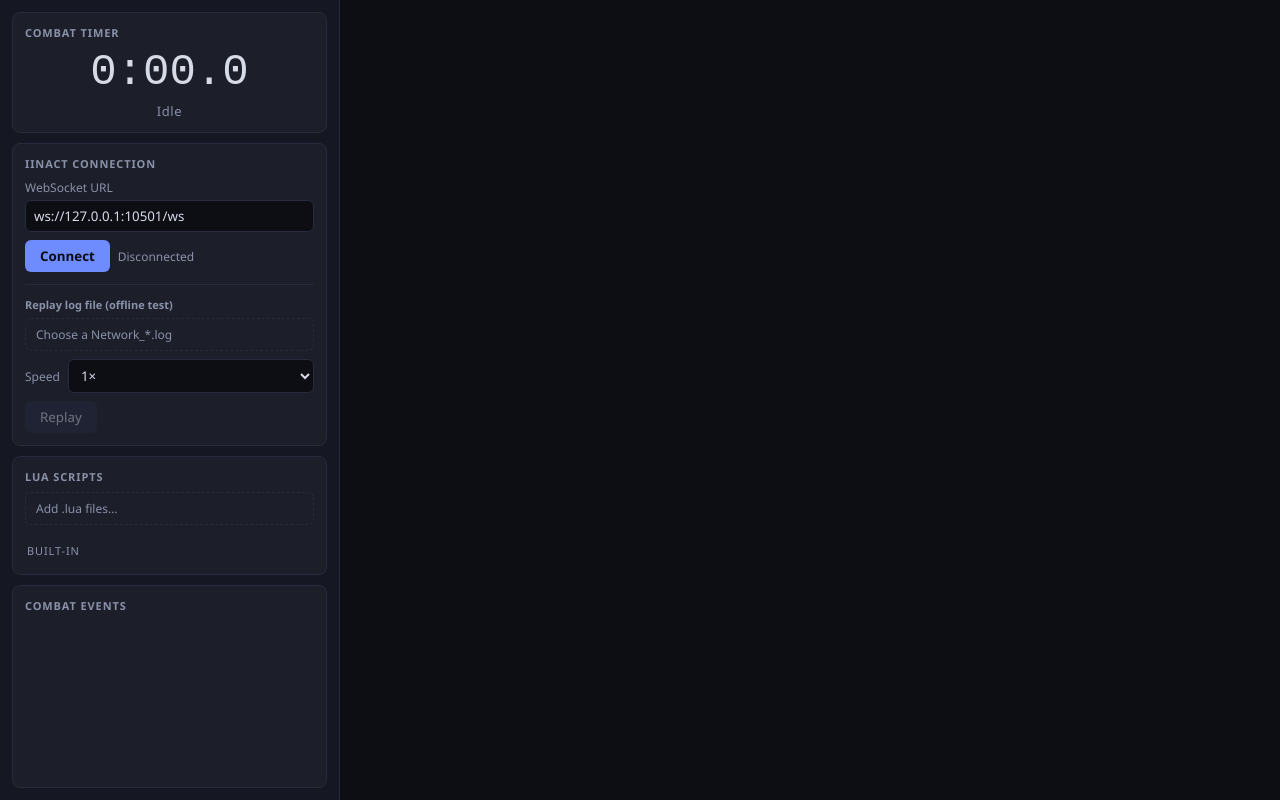
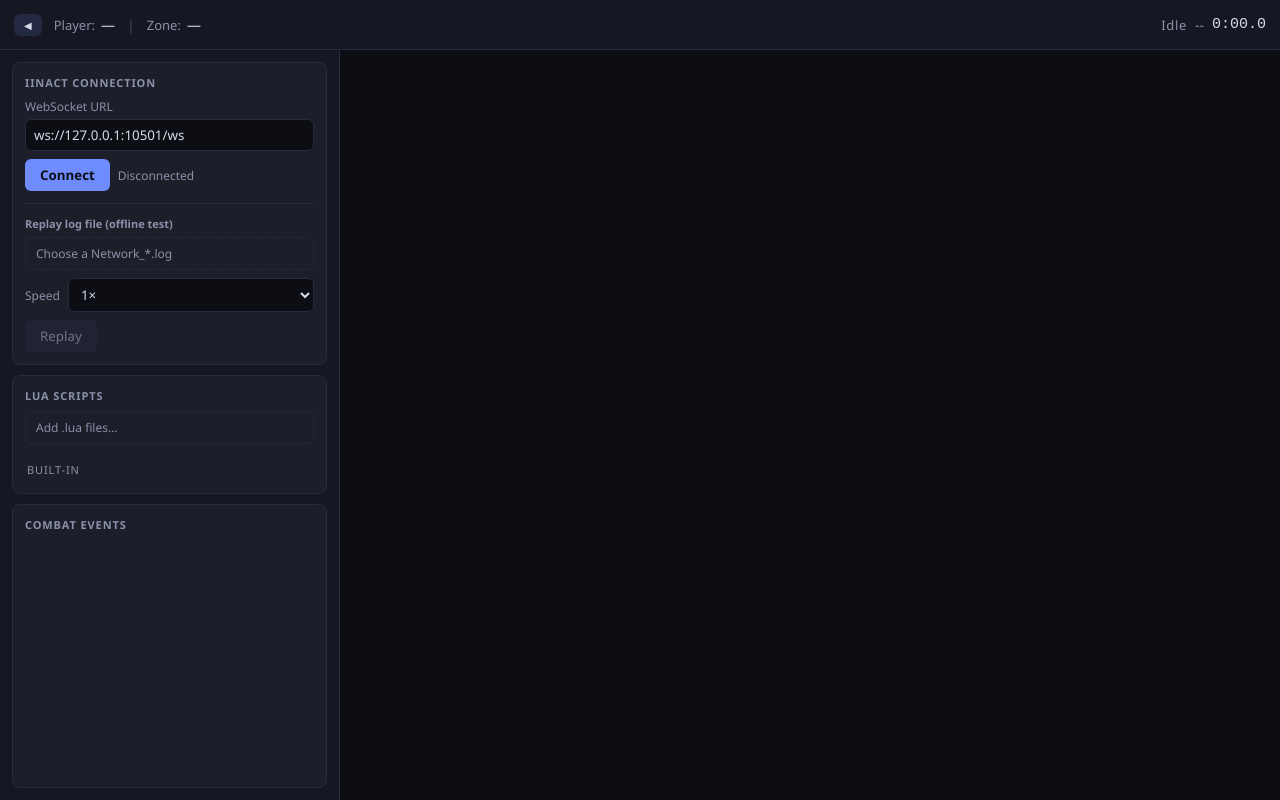
Before and after one commit to chompy/ffxiv_raid_companion, a website built with Vite: page index.html in a window 1280 px wide. Built offline with nearby package versions, Linux system fonts and the light colour scheme; what fengari would draw is missing.

Commit message:
Add top status bar with player/zone/combat readout and collapsible sidebar

```diff
--- a/index.html
+++ b/index.html
@@ -8,13 +8,20 @@
   </head>
   <body>
     <div id="app">
+      <header id="status-bar">
+        <button id="sidebar-toggle" aria-expanded="true" title="Collapse sidebar">&#9664;</button>
+        <span class="bar-field"><span class="bar-label">Player:</span><span id="player-name">&mdash;</span></span>
+        <span class="bar-sep">|</span>
+        <span class="bar-field"><span class="bar-label">Zone:</span><span id="zone-name">&mdash;</span></span>
+        <div id="combat-readout" aria-live="off">
+          <span id="combat-state" data-state="idle">Idle</span>
+          <span class="readout-sep">--</span>
+          <span id="combat-time">0:00.0</span>
+        </div>
+      </header>
+
+      <div id="content-row">
         <aside id="sidebar">
-        <section class="panel" id="timer-panel">
-          <h2>Combat Timer</h2>
-          <div id="combat-time" aria-live="off">0:00.0</div>
-          <div id="combat-state" data-state="idle">Idle</div>
-        </section>
-
           <section class="panel" id="connection-panel">
             <h2>IINACT Connection</h2>
             <label for="ws-url">WebSocket URL</label>
@@ -68,6 +75,7 @@
           <canvas id="draw-canvas"></canvas>
         </main>
       </div>
+    </div>
     <script type="module" src="/src/main.js"></script>
   </body>
 </html>
--- a/src/logParser.js
+++ b/src/logParser.js
@@ -9,7 +9,8 @@
 
 export const LineType = {
   LogMessage: 0x00, // "00" — in-game log message; the message code is fields[0]
-  ChangeZone: 0x01, // "01"
+  ChangeZone: 0x01, // "01" — fields[0] zone id, fields[1] zone name
+  PlayerName: 0x02, // "02" — own player id + name (emitted on zone entry)
   NetworkAbility: 0x15, // "21"
   NetworkAOEAbility: 0x16, // "22"
   NetworkDeath: 0x19, // "25"
--- a/src/main.js
+++ b/src/main.js
@@ -27,8 +27,12 @@ function cssCanvasSize() {
 const luaManager = new LuaManager(cssCanvasSize);
 
 // --- DOM refs -----------------------------------------------------------
+const playerNameEl = document.getElementById('player-name');
+const zoneNameEl = document.getElementById('zone-name');
 const combatTimeEl = document.getElementById('combat-time');
 const combatStateEl = document.getElementById('combat-state');
+const appEl = document.getElementById('app');
+const sidebarToggle = document.getElementById('sidebar-toggle');
 const connStatusEl = document.getElementById('conn-status');
 const msgCountEl = document.getElementById('msg-count');
 const wsUrlInput = document.getElementById('ws-url');
@@ -111,7 +115,13 @@ function deliverLine(parsed, rawLine) {
 
   if (parsed.type === LineType.ChangeZone) {
     const zoneName = parsed.fields[1];
-    if (zoneName) luaManager.onChangeZone(zoneName);
+    if (zoneName) {
+      zoneNameEl.textContent = zoneName;
+      luaManager.onChangeZone(zoneName);
+    }
+  } else if (parsed.type === LineType.PlayerName) {
+    const playerName = parsed.fields[1];
+    if (playerName) playerNameEl.textContent = playerName;
   }
 
   luaManager.onLogLine(rawLine);
@@ -482,7 +492,34 @@ function frame(ts) {
   requestAnimationFrame(frame);
 }
 
-window.addEventListener('resize', resizeCanvas);
+// A ResizeObserver (rather than a window resize listener) so the canvas
+// re-fits when the sidebar collapses, not just when the browser resizes.
+new ResizeObserver(resizeCanvas).observe(canvas.parentElement);
 resizeCanvas();
+
+// --- Sidebar collapse ------------------------------------------------------
+
+const SIDEBAR_KEY = 'ffxiv-raid-viewer-sidebar-collapsed';
+
+function setSidebarCollapsed(collapsed) {
+  appEl.classList.toggle('sidebar-collapsed', collapsed);
+  sidebarToggle.textContent = collapsed ? '\u25B6' : '\u25C0'; // ▶ / ◀
+  sidebarToggle.title = collapsed ? 'Expand sidebar' : 'Collapse sidebar';
+  sidebarToggle.setAttribute('aria-expanded', String(!collapsed));
+  try {
+    localStorage.setItem(SIDEBAR_KEY, collapsed ? '1' : '0');
+  } catch { /* private mode — state just won't persist */ }
+}
+
+sidebarToggle.addEventListener('click', () => {
+  setSidebarCollapsed(!appEl.classList.contains('sidebar-collapsed'));
+});
+
+let storedCollapsed = false;
+try {
+  storedCollapsed = localStorage.getItem(SIDEBAR_KEY) === '1';
+} catch { /* no storage */ }
+setSidebarCollapsed(storedCollapsed);
+
 renderTimer();
 requestAnimationFrame(frame);
--- a/src/styles.css
+++ b/src/styles.css
@@ -31,8 +31,78 @@ body {
 
 #app {
   display: flex;
+  flex-direction: column;
   height: 100vh;
   overflow: hidden;
+}
+
+/* --- Status bar (top) --------------------------------------------------- */
+
+#status-bar {
+  flex: none;
+  height: 50px;
+  display: flex;
+  align-items: center;
+  gap: 12px;
+  padding: 0 14px;
+  background: var(--panel);
+  border-bottom: 1px solid var(--panel-border);
+  font-size: 14px;
+}
+
+#sidebar-toggle {
+  flex: none;
+  padding: 5px 9px;
+  font-size: 10px;
+  line-height: 1;
+}
+
+.bar-field {
+  display: flex;
+  align-items: center;
+  gap: 6px;
+  min-width: 0;
+}
+
+.bar-label {
+  color: var(--text-dim);
+  font-size: 13px;
+}
+
+#player-name,
+#zone-name {
+  overflow: hidden;
+  text-overflow: ellipsis;
+  white-space: nowrap;
+}
+
+.bar-sep {
+  color: #3d445e;
+  user-select: none;
+}
+
+#combat-readout {
+  margin-left: auto;
+  display: flex;
+  align-items: center;
+  gap: 8px;
+  white-space: nowrap;
+}
+
+.readout-sep {
+  color: var(--text-dim);
+}
+
+/* --- Content row (sidebar + viewer) ------------------------------------- */
+
+#content-row {
+  flex: 1;
+  display: flex;
+  min-height: 0;
+}
+
+#app.sidebar-collapsed #sidebar {
+  display: none;
 }
 
 /* --- Sidebar ---------------------------------------------------------- */
@@ -88,15 +158,12 @@ hr {
 
 #combat-time {
   font-family: 'Cascadia Mono', 'JetBrains Mono', monospace;
-  font-size: 44px;
-  line-height: 1.1;
-  text-align: center;
+  font-size: 15px;
+  font-variant-numeric: tabular-nums;
   color: var(--text);
 }
 
 #combat-state {
-  margin-top: 6px;
-  text-align: center;
   font-size: 13px;
   letter-spacing: 0.05em;
   color: var(--text-dim);
```
Lines whose indentation alone changed are shown as unchanged.
